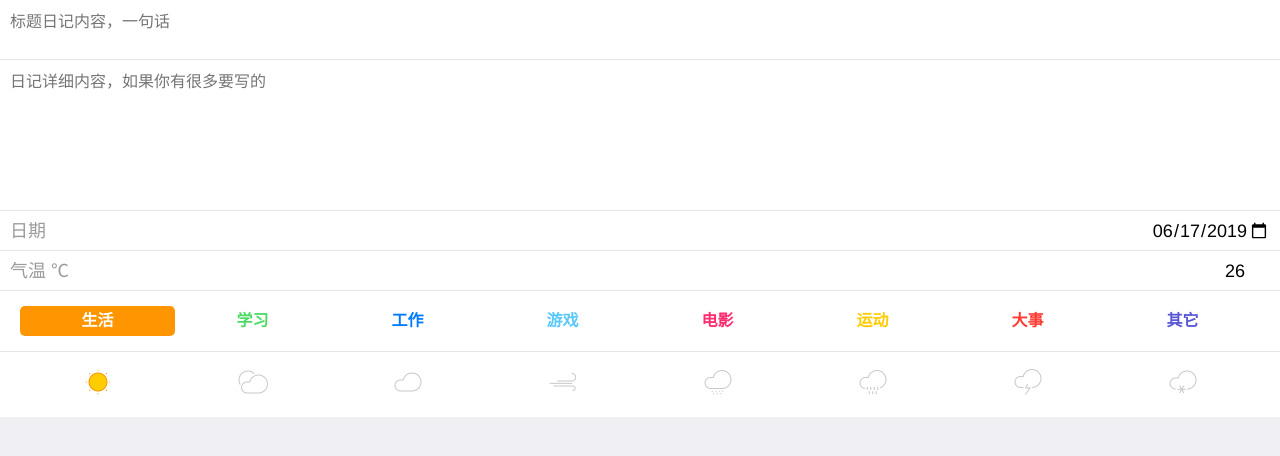
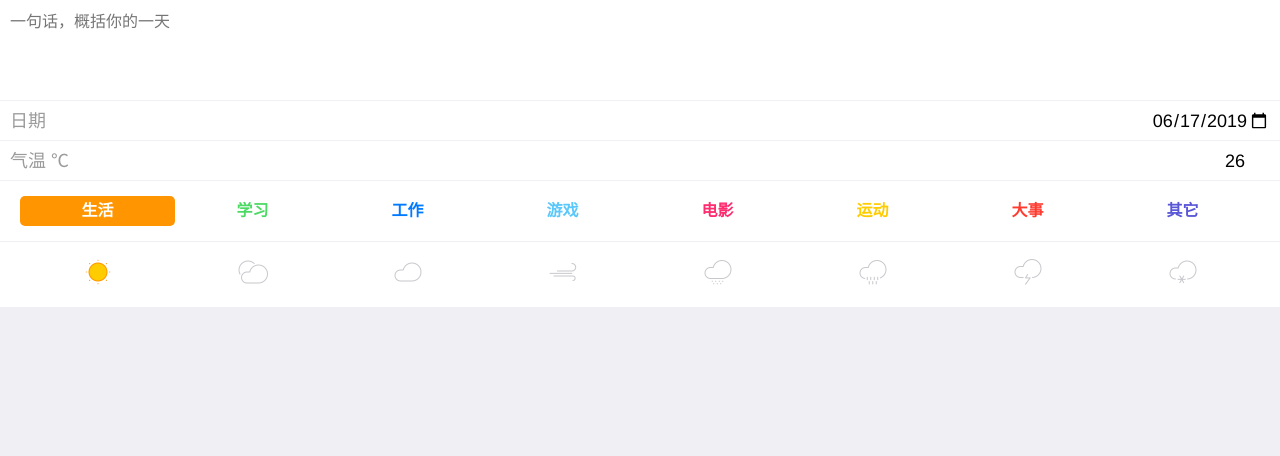
Before and after one commit to KyleBing/diary-html, a PHP site: page /html/edit.html in a window 1280 px wide. Shown: the part 45-501 px from the top of the page. Run offline with PHP 8.4, Linux system fonts and the light colour scheme.

Commit message:
编辑页面可用

```diff
--- a/html/css/diary.css
+++ b/html/css/diary.css
@@ -78,19 +78,19 @@ tt {
 }
 
 .left {
-  float: left;
+  float: left !important;
 }
 
 .right {
-  float: right;
+  float: right !important;
 }
 
 .hidden {
-  display: none;
+  display: none !important;
 }
 
 .show {
-  display: block;
+  display: block !important;
 }
 
 .alert {
@@ -300,19 +300,19 @@ tt {
   display: block;
   width: 100%;
   resize: none;
-  height: 60px;
+  height: 100px;
   padding: 8px 10px;
   font-size: 1em;
-  border-bottom: 1px solid #E5E5EA;
 }
 
 .diary-editor-content {
   display: block;
   width: 100%;
   resize: none;
-  height: 150px;
+  height: 120px;
   padding: 8px 10px;
   font-size: 1em;
+  border-top: 1px solid #EFEFF4;
 }
 
 .input-group {
@@ -321,15 +321,16 @@ tt {
   padding: 0 10px;
   background-color: #fff;
   height: 40px;
-  border-top: 1px solid #E5E5EA;
+  border-top: 1px solid #EFEFF4;
 }
 .input-group label {
+  width: 50%;
   color: #9B9B9B;
   line-height: 40px;
 }
 .input-group input {
+  width: 50%;
   text-align: right;
-  flex-grow: 1;
   background-color: transparent;
   font-size: 18px;
   height: 40px;
@@ -342,7 +343,7 @@ tt {
 .weather-selector, .category-selector {
   padding: 15px 20px 5px;
   background-color: white;
-  border-top: 1px solid #E5E5EA;
+  border-top: 1px solid #EFEFF4;
 }
 
 .category-selector {
@@ -539,7 +540,7 @@ input[id^=category-], input[id^=weather-] {
   display: block;
   line-height: 45px;
   text-align: center;
-  border-bottom: 1px solid #E5E5EA;
+  border-bottom: 1px solid #EFEFF4;
 }
 .action-list-item:last-child {
   border: none;
--- a/html/css/mixins/_common.scss
+++ b/html/css/mixins/_common.scss
@@ -1,7 +1,7 @@
-.left   {float: left;}
-.right  {float: right;}
-.hidden {display: none;}
-.show   {display: block;}
+.left   {float: left !important;}
+.right  {float: right !important;}
+.hidden {display: none !important;}
+.show   {display: block !important;}
 
 @mixin bg-orange  { background-color: $main-orange; }
 @mixin bg-yellow  { background-color: $yellow; }
--- a/html/css/mixins/_edit.scss
+++ b/html/css/mixins/_edit.scss
@@ -3,19 +3,19 @@
   display: block;
   width: 100%;
   resize: none;
-  height: 60px;
+  height: 100px;
   padding: 8px 10px;
   font-size: 1em;
-  border-bottom: 1px solid $color-seperator;
 }
 
 .diary-editor-content{
   display: block;
   width: 100%;
   resize: none;
-  height: 150px;
+  height: 120px;
   padding: 8px 10px;
   font-size: 1em;
+  border-top: 1px solid $main-light-gray;
 }
 .input-group{
   display: flex;
@@ -23,14 +23,15 @@
   padding: 0 10px;
   background-color: #fff;
   height: 40px;
-  border-top: 1px solid $color-seperator;
+  border-top: 1px solid $main-light-gray;
   label{
+    width: 50%;
     color: $color-text-date;
     line-height: 40px;
   }
   input{
+    width: 50%;
     text-align: right;
-    flex-grow: 1;
     background-color: transparent;
     font-size: 18px;
     height: 40px;
@@ -45,7 +46,7 @@
   padding: 15px 20px 5px;
   background-color: white;
   //@include border-radius(5px);
-  border-top: 1px solid $color-seperator;
+  border-top: 1px solid $main-light-gray;
 }
 
 .category-selector{
@@ -200,7 +201,7 @@ input[id^=category-], input[id^=weather-]{
   display: block;
   line-height: 45px;
   text-align: center;
-  border-bottom: 1px solid $color-seperator;
+  border-bottom: 1px solid $main-light-gray;
   &:last-child{
     border: none;
   }
--- a/html/edit.html
+++ b/html/edit.html
@@ -24,15 +24,15 @@
     <div @click="closeEditor"      class="navbar-btn left" > <img src="img/tabicon/back.png" alt="关闭"></div>
     <div @click="confirmClicked"  v-show="confirmBtnShow" class="navbar-btn right" ><img src="img/tabicon/confirm.png" alt="确定"></div>
     <div class="brand">
-        <a href=".."><img src="img/logo.png" alt="日记"></a>
+        <a @click="showContentEditor"><img src="img/logo.png" alt="日记"></a>
     </div>
 </nav>
 
 
 <div class="container" id="diaryEditor">
 
-    <textarea class="diary-editor-title" placeholder="标题日记内容，一句话" v-model.lazy="title"></textarea>
-    <textarea class="diary-editor-content" placeholder="日记详细内容，如果你有很多要写的" v-model.lazy="content"></textarea>
+    <textarea id="diary-editor-title" class="diary-editor-title" placeholder="一句话，概括你的一天" v-model.lazy="title"></textarea>
+    <textarea v-show="contentEditorShowed" id="diary-editor-content" class="diary-editor-content" placeholder="日记详细内容，如果你有很多要写的" v-model.lazy="content"></textarea>
 
     <div class="input-group">
         <label for="date">日期</label>
@@ -40,7 +40,7 @@
     </div>
     <div class="input-group">
         <label for="date">气温 ℃</label>
-        <input placeholder="26" class="temperature" type="number" name="temperature" id="temperature" v-model="temperature">
+        <input placeholder="--" class="temperature" type="number" name="temperature" id="temperature" v-model="temperature">
     </div>
 
     <div class="category-selector">
@@ -179,15 +179,18 @@
                 history.back();
             },
             confirmClicked: function () {
-                if(diaryEditor.content.trim().length === 0) {
-                    diaryEditor.content = ''; // clear content
+                if(diaryEditor.title.trim().length === 0) {
+                    diaryEditor.title = ''; // clear content
                     popMessage(promptType.warning, '内容未填写',()=>{});
                     return;
                 }
                 let queryData = {
                     diaryId: diaryEditor.id,
-                    diaryContent: diaryEditor.content,
+                    diaryTitle: diaryEditor.title,
+                    diaryContent: diaryEditor.content? diaryEditor.content: null ,
                     diaryCategory: diaryEditor.category,
+                    diaryTemperature: diaryEditor.temperature,
+                    diaryWeather: diaryEditor.weather,
                     diaryDate: diaryEditor.date + ' 00:00:00'
                 };
 
@@ -228,6 +231,9 @@
                         console.log(xhr)
                     }
                 })
+            },
+            showContentEditor: function () {
+                diaryEditor.contentEditorShowed = !diaryEditor.contentEditorShowed;
             }
         }
     });
@@ -236,6 +242,7 @@
     let diaryEditor = new Vue({
         el: '#diaryEditor',
         data: {
+            contentEditorShowed: false,
             id:"",
             title: "",
             content:"",
@@ -259,10 +266,18 @@
                         if (data.success){
                             let diary = data.data[0];
                             diaryEditor.id = diary.id;
+                            diaryEditor.title = diary.title;
                             diaryEditor.content = diary.content;
                             diaryEditor.date = diary.date.substring(0,diary.date.indexOf(' '));
                             diaryEditor.category = diary.category;
+                            diaryEditor.temperature = diary.temperature;
+                            diaryEditor.weather = diary.weather;
+
+                            if(diary.content){
+                                diaryEditor.contentEditorShowed = true;
+                            }
                         }
+
                     }
                 });
             } else {
```
Also changed, not shown: html/img/content.png (added), 1 other file.
